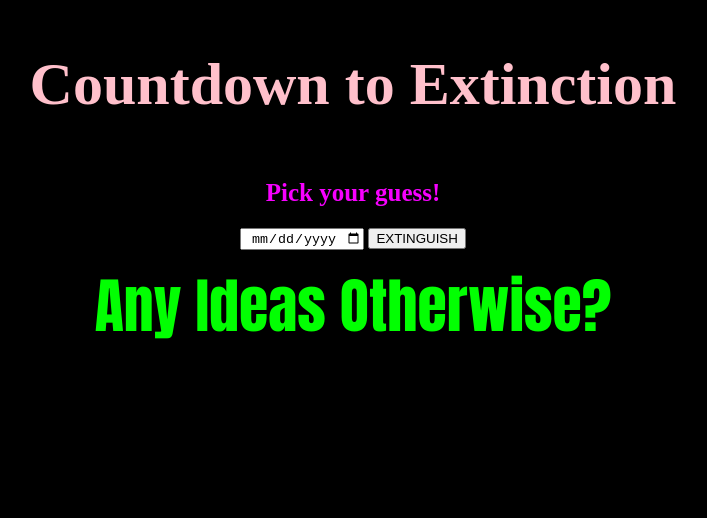
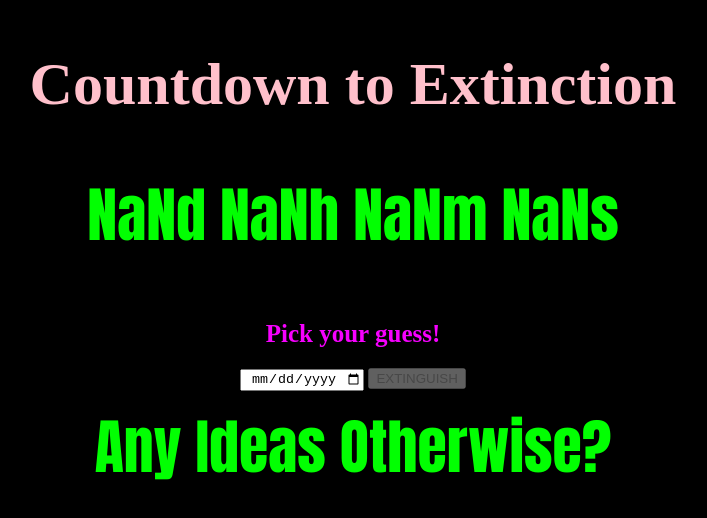
Before and after one commit to raykotab/Counter-countDown, a website: page src/index.html in a window 1280 px wide. Both pictures are taken after a click on the button "EXTINGUISH". Shown: the whole page, without its empty margins (287-994 px from the left). Drawn offline with Linux system fonts and the light colour scheme.

Commit message:
chusquero, pero solucionao, not refactored yet

```diff
--- a/src/CountDownFunction.js
+++ b/src/CountDownFunction.js
@@ -1,19 +1,19 @@
 'use strict'
 
-    function resetDemo() {
+    function resetDemo(date) {
 
-        let timeNow = new Date().getTime();
-        console.log(resetedDate);
-        document.getElementById("demo").innerHTML = "timeNow";
-
+        document.getElementById("date").innerHTML = "";
+        //console.log('llega');
     }
-    resetDemo();
+    resetDemo("date");
 
     let button = document.getElementById("setEndDate")
 
     button.addEventListener("click", function(e) {
 
-    console.log("button clicked");
+    //console.log("button clicked");
+
+    document.getElementById('setEndDate').disabled = true;
 
     let endDate = document.getElementById("date").value;
 
--- a/src/index.html
+++ b/src/index.html
@@ -19,7 +19,7 @@
 
         <section>
             <h2>Pick your guess!</h2>
-            <input type="date" value="0" id="date" name="apocalypseDate" required>
+            <input type="date" id="date" name="apocalypseDate" required>
             <button id="setEndDate">EXTINGUISH</button>
         </section>
 
```
